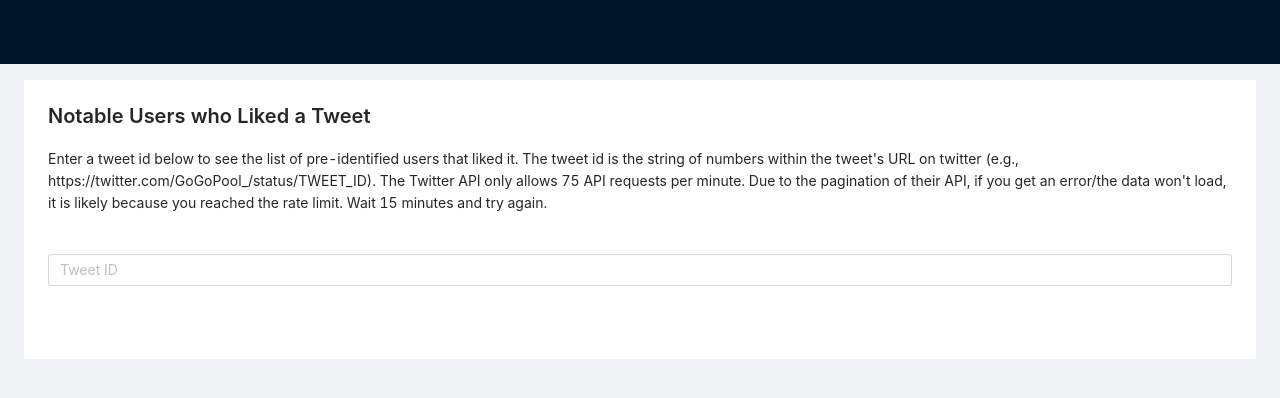
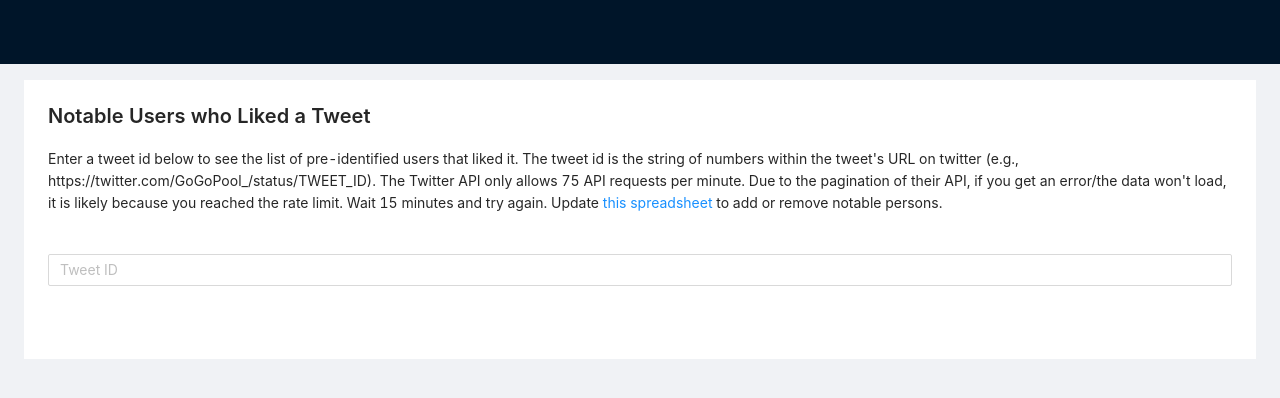
Before and after one commit to Bookcliff/tweet-api-likes, a React (Create React App) app: page / in a window 1280 px wide. Shown: the top 398 px of the page. Built offline with nearby package versions, Linux system fonts and the light colour scheme.

Commit message:
added api for notable persons json

```diff
--- a/public/index.html
+++ b/public/index.html
@@ -24,7 +24,7 @@
       work correctly both with client-side routing and a non-root public URL.
       Learn how to configure a non-root public URL by running `npm run build`.
     -->
-    <title>Tweet Likes</title>
+    <title>Notable Twitter Engagement</title>
   </head>
   <body>
     <noscript>You need to enable JavaScript to run this app.</noscript>
--- a/src/App.js
+++ b/src/App.js
@@ -2,13 +2,15 @@ import { useEffect, useState, useRef } from "react";
 
 import { Table, Input, Layout, Row, PageHeader, Col, Statistic } from "antd";
 
-const people = require("./data");
+// const people = require("./data");
 
 const { Header, Footer, Content } = Layout;
 
 function App() {
+  const [people, setPeople] = useState();
   const [users, setUsers] = useState([]);
   const [pagedUsers, setPagedUsers] = useState([]);
+  // const [error, setError] = useState(false);
   const [id, setId] = useState();
   const inputRef = useRef(null);
 
@@ -80,6 +82,21 @@ function App() {
     getPagedData();
   }, [id]);
 
+  useEffect(() => {
+    const getPeople = async () => {
+      if (!id) {
+        setPeople([]);
+        return;
+      }
+
+      const peopleData = await fetch("api/getPeople");
+      const peopleList = await peopleData.json();
+      const peopleArray = peopleList.people;
+      setPeople(peopleArray);
+    };
+    getPeople();
+  }, [id]);
+
   //Get usernames from twitter data
 
   const pagesTwitterUsers = pagedUsers.map((user) => user.username);
@@ -90,7 +107,7 @@ function App() {
 
   //Create array of pre-defined people who liked the tweet
 
-  const intersectionUsername = people.filter((element) =>
+  const intersectionUsername = people?.filter((element) =>
     fullLikesArray.includes(element.username)
   );
 
@@ -113,7 +130,15 @@ function App() {
           Twitter API only allows 75 API requests per minute. Due to the
           pagination of their API, if you get an error/the data won't load, it
           is likely because you reached the rate limit. Wait 15 minutes and try
-          again.
+          again. Update{" "}
+          <a
+            href="https://docs.google.com/spreadsheets/d/1P9UiHQkm_NIOg5WieiDfOzsewNC89_vjz127maF7_R0/edit#gid=0"
+            target="_blank"
+            rel="noopener noreferrer"
+          >
+            this spreadsheet
+          </a>{" "}
+          to add or remove notable persons.
         </PageHeader>
 
         <Row style={{ background: "#fff", padding: 24 }}>
@@ -130,7 +155,7 @@ function App() {
               {id && (
                 <Statistic
                   title="Number of Likes"
-                  value={intersectionUsername.length}
+                  value={intersectionUsername?.length}
                 />
               )}
             </Col>
@@ -138,7 +163,6 @@ function App() {
         </Row>
         <Row>
           <Col span={24}>
-            {/* Added math.random() because the keys were not unique which was messing with the blockNumber sorting */}
             {id && (
               <Table
                 style={{ marginTop: 24 }}
```
Also changed, not shown: api/getPeople.js (added, +12 -0 lines).
